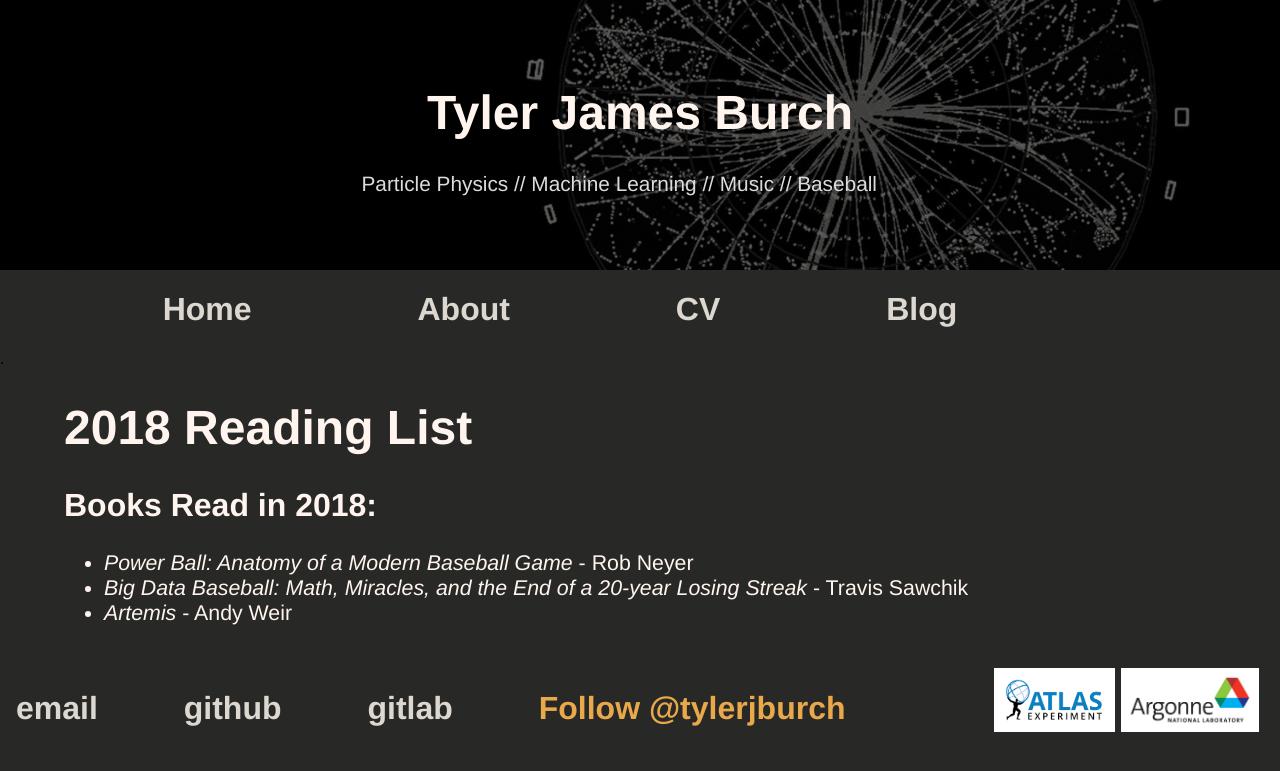
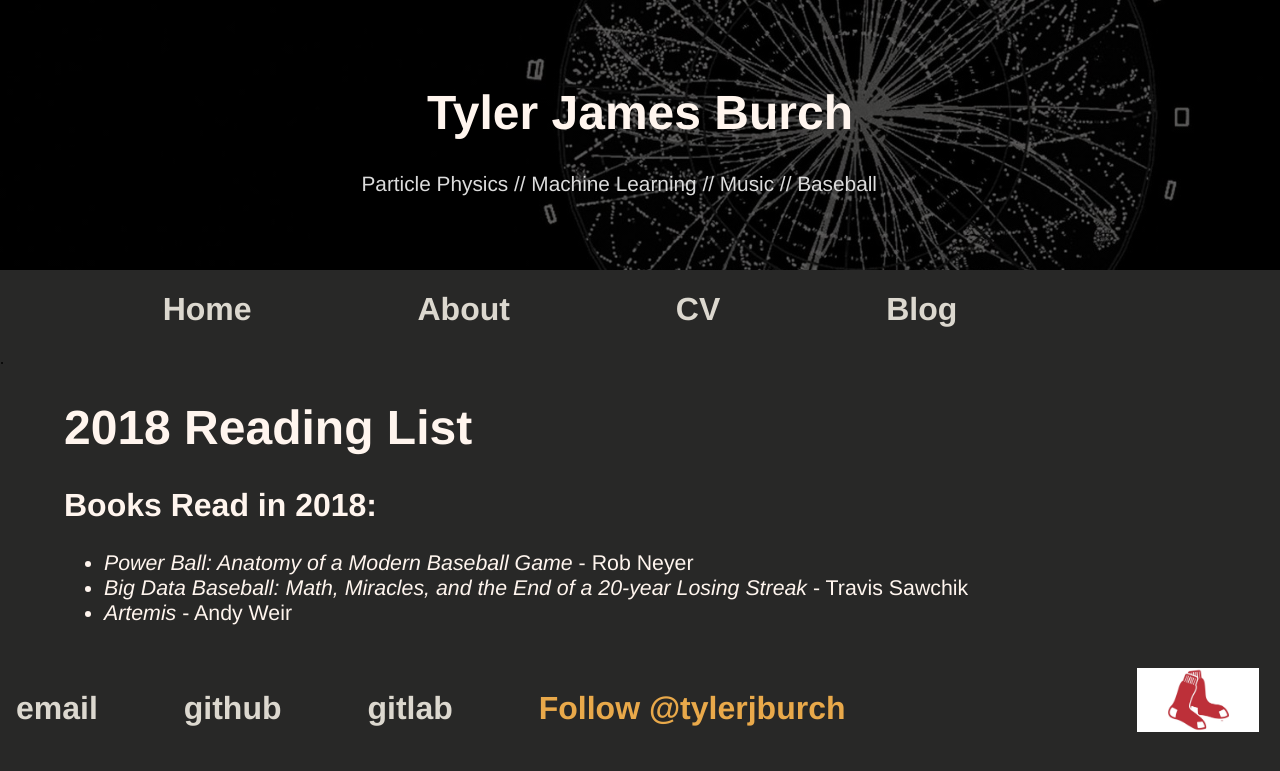
Before and after one commit to tjburch/tjburch.github.io, a Jekyll site: the page built from _other/2018readinglist.md, in a window 1280 px wide. Shown: the top 771 px of the page. Built offline with Jekyll 4.4.1, drawn with Linux system fonts in a browser that asks for light colours; comment, search, counter and statistics services are not loaded.

Commit message:
Update logo

```diff
--- a/_layouts/default.html
+++ b/_layouts/default.html
@@ -48,8 +48,7 @@
             </ul>
             </h3>
             <h3 class="associations">
-                    <img src="/images/atlaslogo.png" class="inline" style="height:64px;" />
-                    <img src="/images/anllogo.jpg" class="inline" style="height:64px;"/>
+                    <img src="/images/brslogo.jpeg" class="inline" style="height:64px;"/>
             </h3>
         </footer>
         </div>
```
Also changed, not shown: images/brslogo.jpeg (added).
